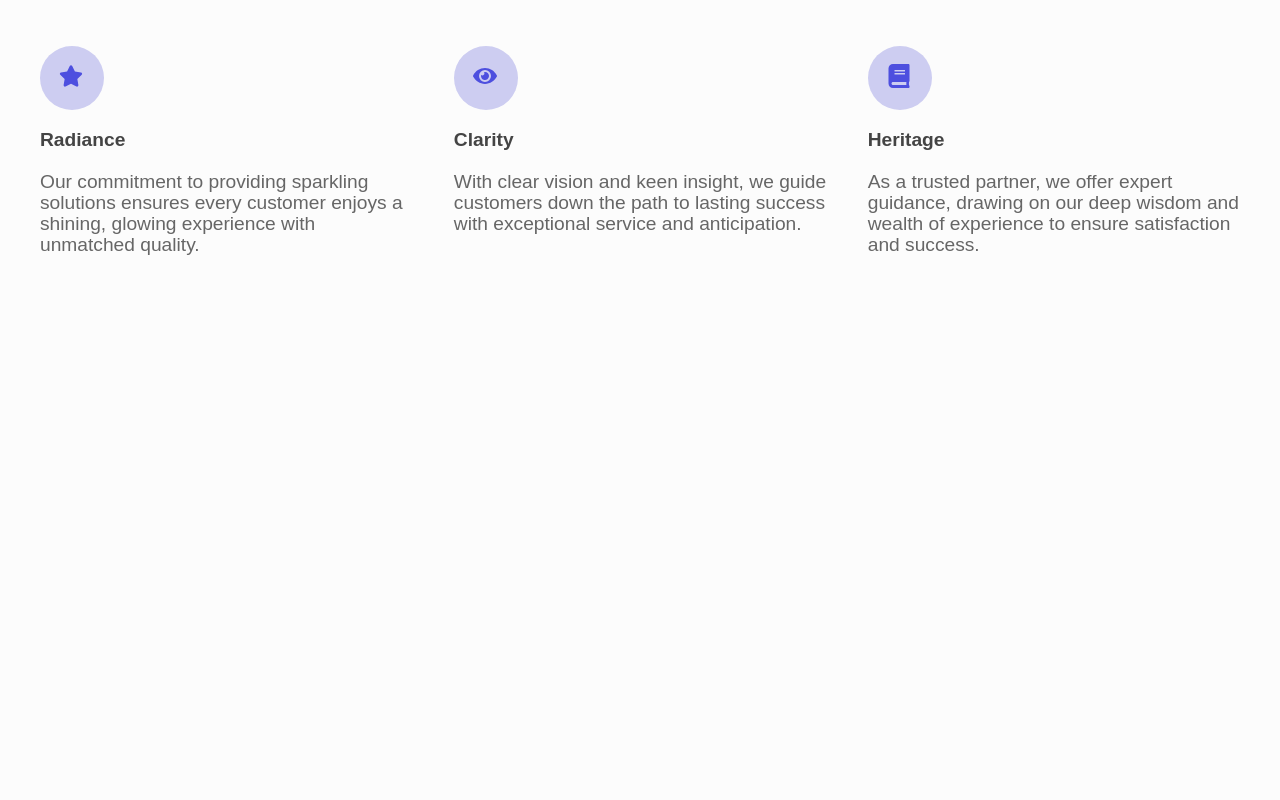
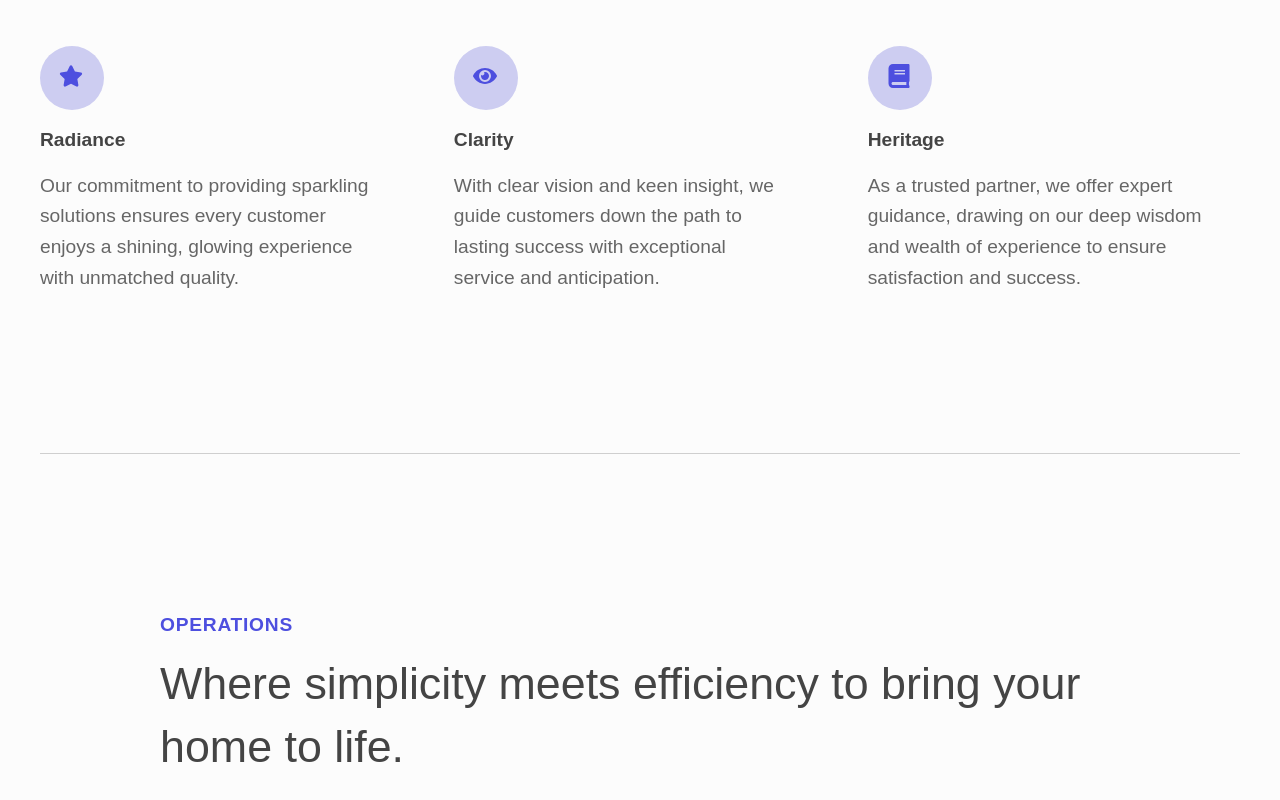
Before and after one commit to sasanedicbn/Home-Heaven-e-commerce, a React (Vite) app: page / in a window 1280 px wide. Shown: the part 2343-3143 px from the top of the page. Before the commit the page ends 2758 px from the top, so only its background shows below. Built offline with nearby package versions, Linux system fonts and the light colour scheme.

Commit message:
Create Operations.tsx components

```diff
--- a/src/App.tsx
+++ b/src/App.tsx
@@ -5,6 +5,7 @@ import Featured from './pages/Featured'
 import FeaturedProducts from './pages/FeaturedProducts'
 import Header from './pages/Header'
 import NavBar from './pages/NavBar'
+import Operations from './pages/Operations'
 
 function App() {
 
@@ -16,6 +17,7 @@ function App() {
      <Featured/>
      <FeaturedProducts/>
      <Creeds/>
+     <Operations/>
     </>
   )
 }
--- a/src/index.css
+++ b/src/index.css
@@ -144,7 +144,7 @@ color: var(--color-paragraph-primary);
   padding-bottom: 10rem;
   border-bottom: 1px solid rgb(207, 207, 207);
 }
-.featured-header-description,.header-description-creeds{
+.featured-header-description,.header-description-creeds, .header-description-operations{
   color: var(--color-paragraph-primary);
   font-size: 2.8rem;
   font-weight: 500;
@@ -193,7 +193,8 @@ color: var(--color-paragraph-primary);
   padding-top: 10rem;
   max-width: 75rem;
   margin: 0 auto;
-  margin-bottom: 10rem;
+  padding-bottom: 10rem;
+  border-bottom: 1px solid rgb(207, 207, 207)
 }
 .header-title{
   color: var(--color-primary);
@@ -235,7 +236,8 @@ color: var(--color-paragraph-primary);
 .creed-article-paragraph{
     color: #666;
     font-size: 1.2rem;
-    line-height: 1.1;
+    line-height: 1.6;
+    width: 90%;
 }
 .creed-icon span{
   margin-left: 1.2rem;
@@ -245,3 +247,8 @@ color: var(--color-paragraph-primary);
 .creed-icon span svg{
   color:var(--color-primary);
 }
+/* Operations */
+.header-operations{
+  max-width: 60rem;
+  margin: 10rem auto;
+}
--- /dev/null
+++ b/src/pages/Operations.tsx
@@ -0,0 +1,13 @@
+const Operations = () => {
+    return(
+        <section className="section-operations">
+            <div className="container-operations">
+              <div className="header-operations">
+                 <h3 className="header-title">Operations</h3>
+                 <h4 className="header-description-operations">Where simplicity meets efficiency to bring your home to life.</h4>
+              </div>
+            </div>
+        </section>
+    )
+}
+export default Operations;
```
